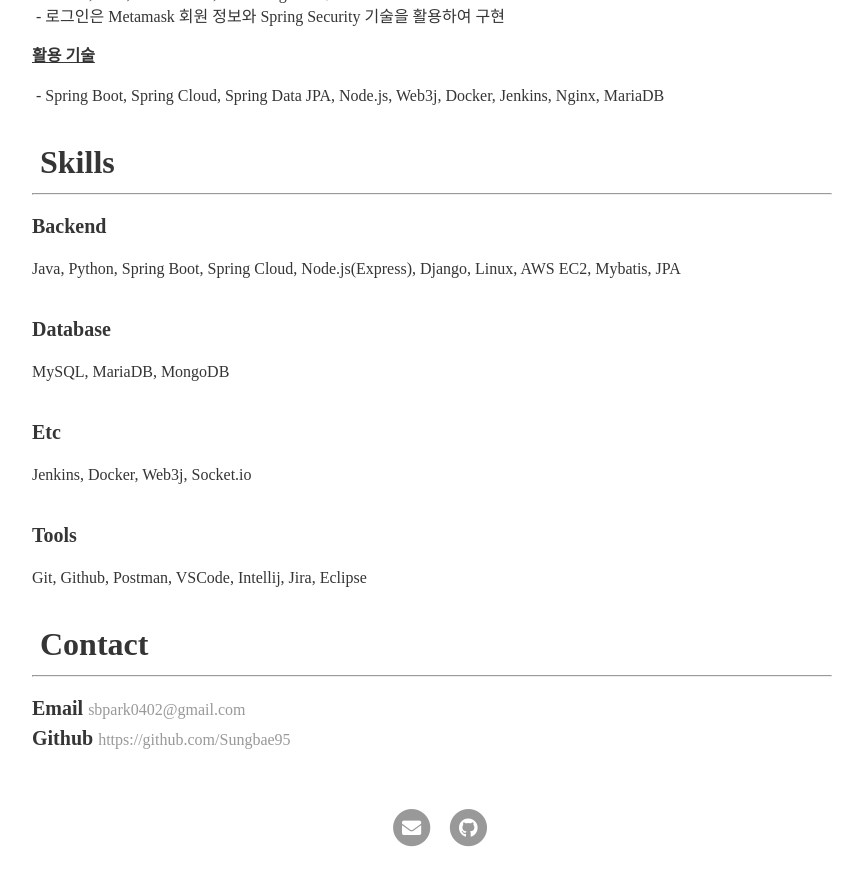
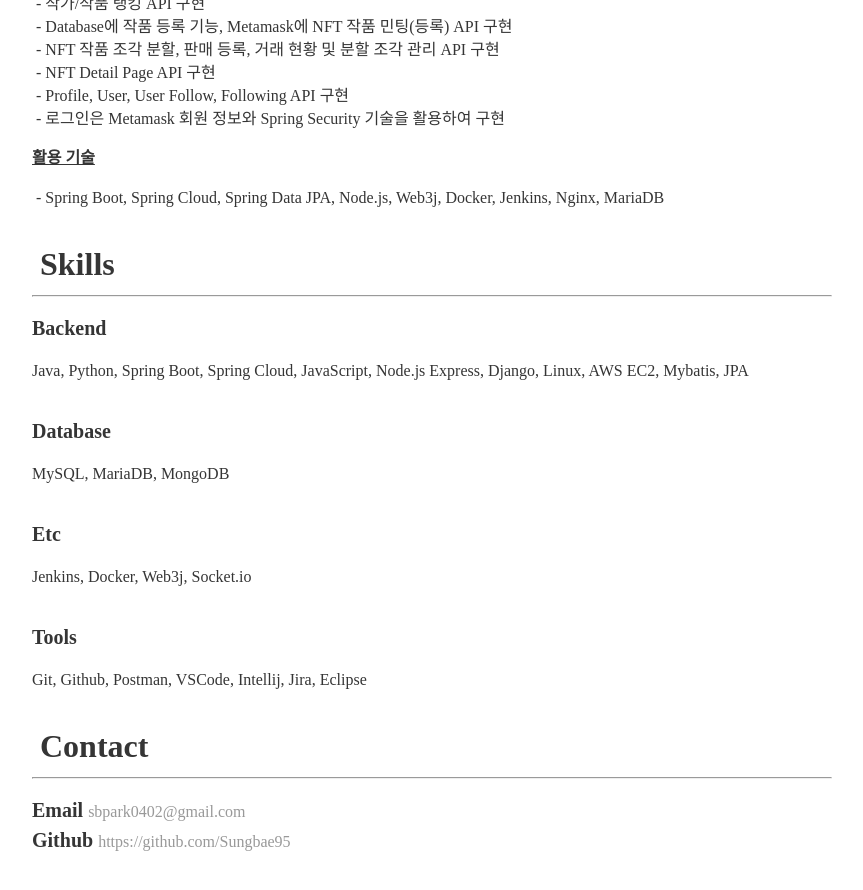
Before and after one commit to Sungbae95/Sungbae95.github.io, a Jekyll site: the page built from index.md, in a window 1280 px wide and 900 px high, scrolled down 4531 px. Shown: the top 890 px of the window, without its empty margins (208-1071 px from the left). Built offline with Jekyll 4.4.1, drawn with Linux system fonts in a browser that asks for light colours; some web fonts are replaced; some of the changed text lies outside the part shown.

Commit message:
Update index.md

```diff
--- a/index.md
+++ b/index.md
@@ -48,6 +48,10 @@
 <hr />
 <span style="font-size:125%; font-family: nanumsquare;  font-weight: 700;"> <b>OPIc</b> </span> <br/>
 <span style="font-size:80%; color:gray">IM2 <br/> 2023.06.16</span>
+<p style="line-height:23px; font-family: nanumsquare;"></p>
+<br/>
+<span style="font-size:125%; font-family: nanumsquare;  font-weight: 700;"> <b>SQL 개발자 (SQLD)</b> </span> <br/>
+<span style="font-size:80%; color:gray">IM2 <br/> 2023.10.06</span>
 <p style="line-height:23px; font-family: nanumsquare;"></p>
 <br/>
 
@@ -182,7 +186,7 @@
 <hr />
 <span style="font-size:125%; font-family: nanumsquare;  font-weight: 700;"> <b>Backend</b> </span> <br/>
 <p style="line-height:23px; font-family: nanumsquare;">
-Java, Python, Spring Boot, Spring Cloud, Node.js(Express), Django, Linux, AWS EC2, Mybatis, JPA
+Java, Python, Spring Boot, Spring Cloud, JavaScript, Node.js Express, Django, Linux, AWS EC2, Mybatis, JPA
 </p>
 <br/>
 <span style="font-size:125%; font-family: nanumsquare;  font-weight: 700;"> <b>Database</b> </span> <br/>
```
